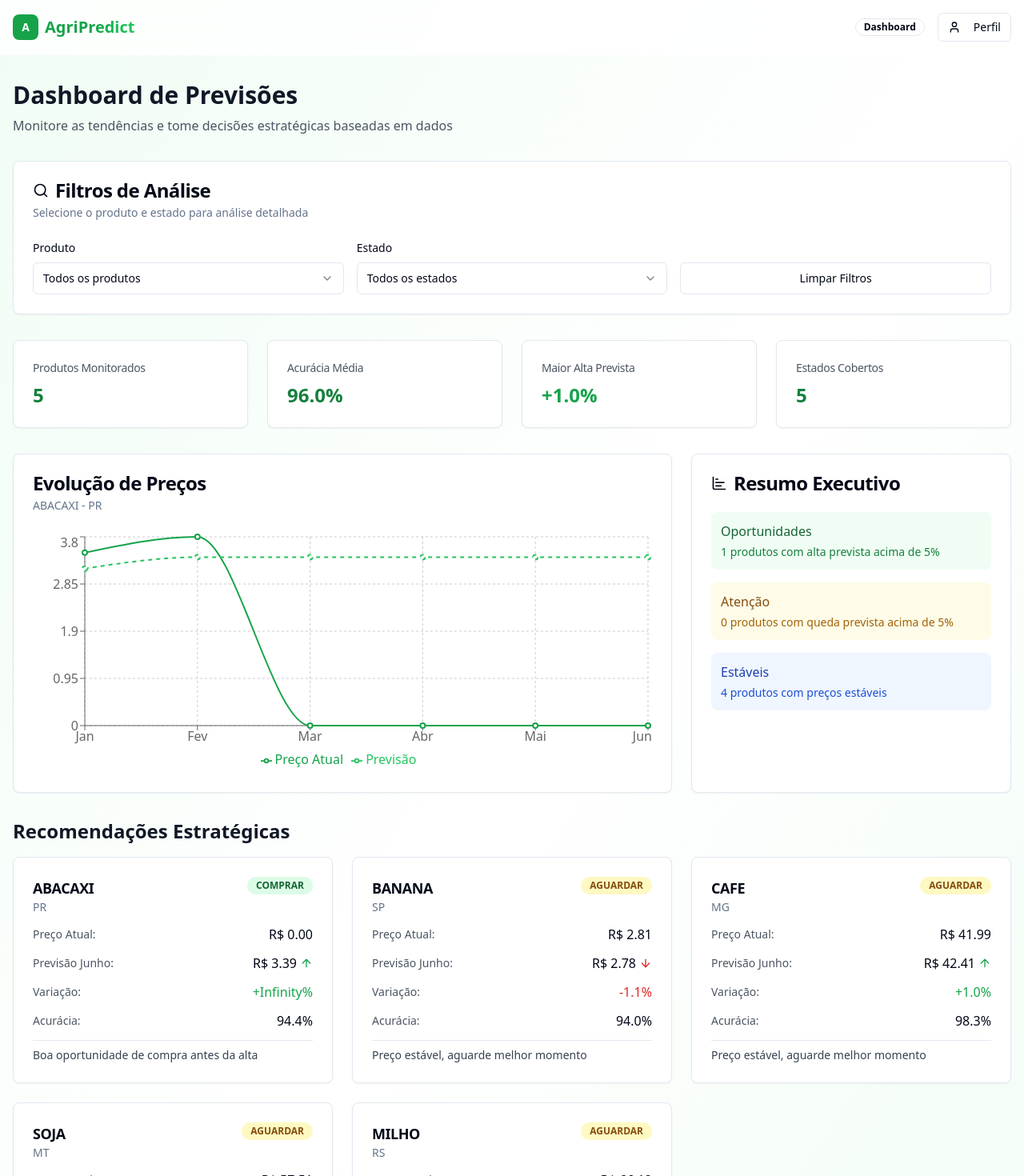
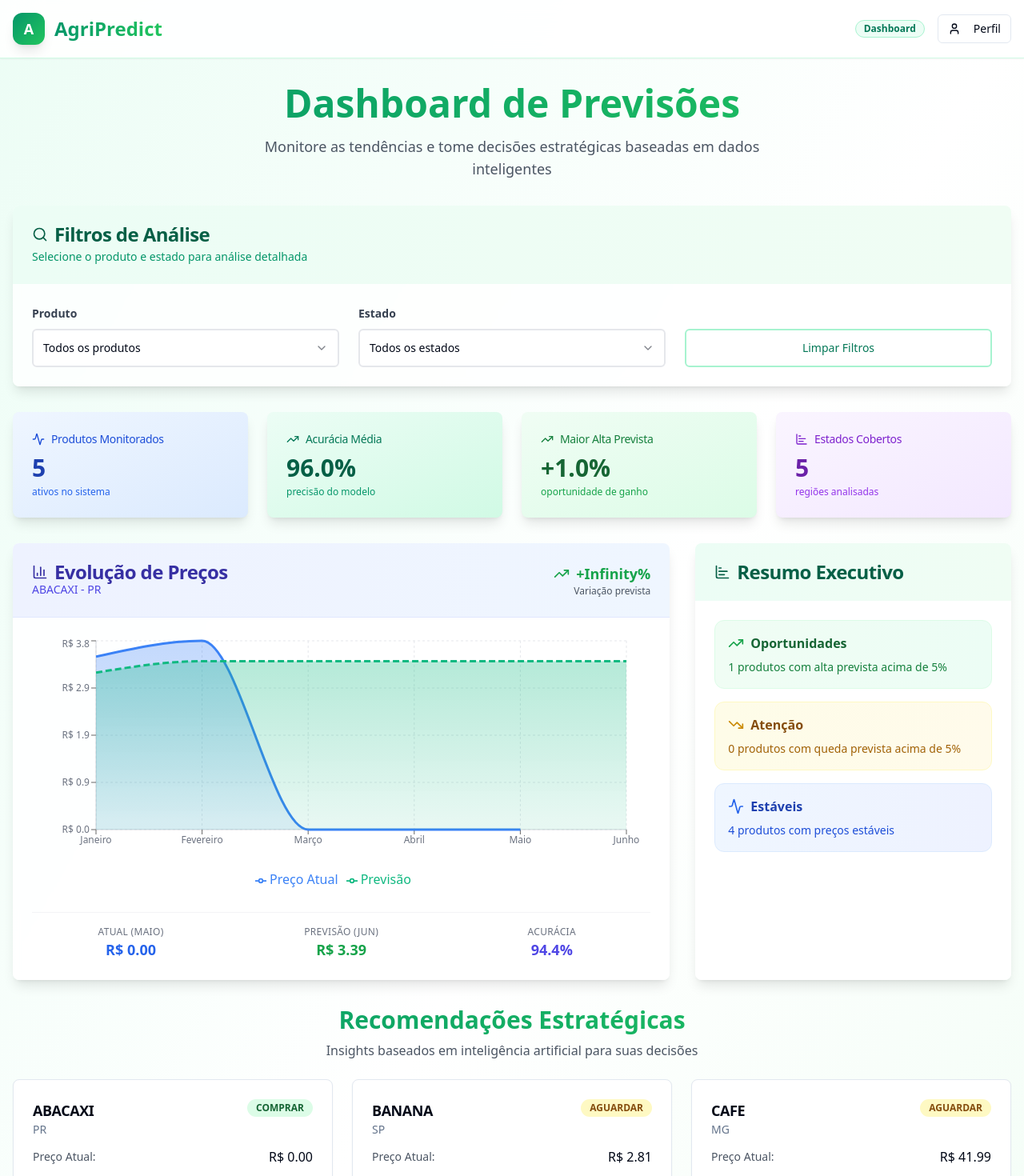
Before and after one commit to viniciiooss/Agro, a React (Vite) app: page /dashboard in a window 1280 px wide. Shown: the top 1470 px of the page at 80% size. Built offline with nearby package versions, Linux system fonts and the light colour scheme.

Commit message:
Refactor: Improve dashboard responsiveness and design
Make the dashboard responsive and improve its visual appearance.

```diff
--- a/src/components/Dashboard/PriceChart.tsx
+++ b/src/components/Dashboard/PriceChart.tsx
@@ -1,7 +1,8 @@
 
 import React from 'react';
-import { LineChart, Line, XAxis, YAxis, CartesianGrid, Tooltip, ResponsiveContainer, Legend } from 'recharts';
+import { LineChart, Line, XAxis, YAxis, CartesianGrid, Tooltip, ResponsiveContainer, Legend, Area, AreaChart } from 'recharts';
 import { Card, CardContent, CardDescription, CardHeader, CardTitle } from '@/components/ui/card';
+import { TrendingUp, BarChart3 } from 'lucide-react';
 
 interface PriceChartProps {
   data: any[];
@@ -11,47 +12,127 @@ interface PriceChartProps {
 
 const PriceChart: React.FC<PriceChartProps> = ({ data, title, product }) => {
   const chartData = [
-    { month: 'Jan', atual: data[0]?.preco_atual_jan || 0, previsao: data[0]?.previsao_jan || 0 },
-    { month: 'Fev', atual: data[0]?.preco_atual_fev || 0, previsao: data[0]?.previsao_fev || 0 },
-    { month: 'Mar', atual: data[0]?.preco_atual_mar || 0, previsao: data[0]?.previsao_mar || 0 },
-    { month: 'Abr', atual: data[0]?.preco_atual_abr || 0, previsao: data[0]?.previsao_abr || 0 },
-    { month: 'Mai', atual: data[0]?.preco_atual_mai || 0, previsao: data[0]?.previsao_mai || 0 },
-    { month: 'Jun', atual: 0, previsao: data[0]?.previsao_jun || 0 },
+    { month: 'Janeiro', atual: data[0]?.preco_atual_jan || 0, previsao: data[0]?.previsao_jan || 0 },
+    { month: 'Fevereiro', atual: data[0]?.preco_atual_fev || 0, previsao: data[0]?.previsao_fev || 0 },
+    { month: 'Março', atual: data[0]?.preco_atual_mar || 0, previsao: data[0]?.previsao_mar || 0 },
+    { month: 'Abril', atual: data[0]?.preco_atual_abr || 0, previsao: data[0]?.previsao_abr || 0 },
+    { month: 'Maio', atual: data[0]?.preco_atual_mai || 0, previsao: data[0]?.previsao_mai || 0 },
+    { month: 'Junho', atual: null, previsao: data[0]?.previsao_jun || 0 },
   ];
 
+  const CustomTooltip = ({ active, payload, label }: any) => {
+    if (active && payload && payload.length) {
       return (
-    <Card className="col-span-2">
-      <CardHeader>
-        <CardTitle>{title}</CardTitle>
-        <CardDescription>{product}</CardDescription>
+        <div className="bg-white p-4 border border-gray-200 rounded-lg shadow-lg">
+          <p className="font-semibold text-gray-800 mb-2">{label}</p>
+          {payload.map((entry: any, index: number) => (
+            <p key={index} className="text-sm" style={{ color: entry.color }}>
+              <span className="font-medium">{entry.name}:</span> R$ {entry.value?.toFixed(2)}
+            </p>
+          ))}
+        </div>
+      );
+    }
+    return null;
+  };
+
+  const currentPrice = data[0]?.preco_atual_mai || 0;
+  const predictedPrice = data[0]?.previsao_jun || 0;
+  const change = ((predictedPrice - currentPrice) / currentPrice) * 100;
+  const isPositive = change > 0;
+
+  return (
+    <Card className="shadow-lg border-0 bg-white/90 backdrop-blur-sm overflow-hidden">
+      <CardHeader className="bg-gradient-to-r from-indigo-50 to-blue-50 border-b border-indigo-100">
+        <div className="flex items-center justify-between">
+          <div>
+            <CardTitle className="flex items-center text-indigo-800">
+              <BarChart3 className="w-5 h-5 mr-2" />
+              {title}
+            </CardTitle>
+            <CardDescription className="text-indigo-600 font-medium">
+              {product}
+            </CardDescription>
+          </div>
+          <div className="text-right">
+            <div className="flex items-center space-x-2">
+              <TrendingUp className={`w-5 h-5 ${isPositive ? 'text-green-600' : 'text-red-600'}`} />
+              <span className={`text-lg font-bold ${isPositive ? 'text-green-600' : 'text-red-600'}`}>
+                {isPositive ? '+' : ''}{change.toFixed(1)}%
+              </span>
+            </div>
+            <p className="text-xs text-gray-600">Variação prevista</p>
+          </div>
+        </div>
       </CardHeader>
-      <CardContent>
-        <ResponsiveContainer width="100%" height={300}>
-          <LineChart data={chartData}>
-            <CartesianGrid strokeDasharray="3 3" />
-            <XAxis dataKey="month" />
-            <YAxis />
-            <Tooltip
-              formatter={(value, name) => [`R$ ${Number(value).toFixed(2)}`, name === 'atual' ? 'Preço Atual' : 'Previsão']}
+      <CardContent className="p-6">
+        <div className="h-80 w-full">
+          <ResponsiveContainer width="100%" height="100%">
+            <AreaChart data={chartData} margin={{ top: 5, right: 30, left: 20, bottom: 5 }}>
+              <defs>
+                <linearGradient id="colorAtual" x1="0" y1="0" x2="0" y2="1">
+                  <stop offset="5%" stopColor="#3B82F6" stopOpacity={0.3}/>
+                  <stop offset="95%" stopColor="#3B82F6" stopOpacity={0.1}/>
+                </linearGradient>
+                <linearGradient id="colorPrevisao" x1="0" y1="0" x2="0" y2="1">
+                  <stop offset="5%" stopColor="#10B981" stopOpacity={0.3}/>
+                  <stop offset="95%" stopColor="#10B981" stopOpacity={0.1}/>
+                </linearGradient>
+              </defs>
+              <CartesianGrid strokeDasharray="3 3" stroke="#E5E7EB" />
+              <XAxis
+                dataKey="month"
+                tick={{ fontSize: 12, fill: '#6B7280' }}
+                axisLine={{ stroke: '#D1D5DB' }}
               />
-            <Legend />
-            <Line
+              <YAxis
+                tick={{ fontSize: 12, fill: '#6B7280' }}
+                axisLine={{ stroke: '#D1D5DB' }}
+                tickFormatter={(value) => `R$ ${value.toFixed(1)}`}
+              />
+              <Tooltip content={<CustomTooltip />} />
+              <Legend
+                wrapperStyle={{ paddingTop: '20px' }}
+                iconType="line"
+              />
+              <Area
                 type="monotone"
                 dataKey="atual"
-              stroke="#16a34a"
-              strokeWidth={2}
+                stroke="#3B82F6"
+                fillOpacity={1}
+                fill="url(#colorAtual)"
+                strokeWidth={3}
                 name="Preço Atual"
+                connectNulls={false}
               />
-            <Line
+              <Area
                 type="monotone"
                 dataKey="previsao"
-              stroke="#22c55e"
-              strokeWidth={2}
-              strokeDasharray="5 5"
+                stroke="#10B981"
+                fillOpacity={1}
+                fill="url(#colorPrevisao)"
+                strokeWidth={3}
+                strokeDasharray="8 4"
                 name="Previsão"
               />
-          </LineChart>
+            </AreaChart>
           </ResponsiveContainer>
+        </div>
+
+        <div className="mt-6 grid grid-cols-3 gap-4 pt-4 border-t border-gray-100">
+          <div className="text-center">
+            <p className="text-xs text-gray-500 uppercase tracking-wide font-medium">Atual (Maio)</p>
+            <p className="text-lg font-bold text-blue-600">R$ {currentPrice.toFixed(2)}</p>
+          </div>
+          <div className="text-center">
+            <p className="text-xs text-gray-500 uppercase tracking-wide font-medium">Previsão (Jun)</p>
+            <p className="text-lg font-bold text-green-600">R$ {predictedPrice.toFixed(2)}</p>
+          </div>
+          <div className="text-center">
+            <p className="text-xs text-gray-500 uppercase tracking-wide font-medium">Acurácia</p>
+            <p className="text-lg font-bold text-indigo-600">{data[0]?.acuracia_modelo_perc.toFixed(1)}%</p>
+          </div>
+        </div>
       </CardContent>
     </Card>
   );
--- a/src/pages/Dashboard.tsx
+++ b/src/pages/Dashboard.tsx
@@ -4,7 +4,7 @@ import { Card, CardContent, CardDescription, CardHeader, CardTitle } from '@/com
 import { Button } from '@/components/ui/button';
 import { Select, SelectContent, SelectItem, SelectTrigger, SelectValue } from '@/components/ui/select';
 import { Badge } from '@/components/ui/badge';
-import { ArrowDown, ChartBar, Search, User } from 'lucide-react';
+import { ArrowDown, ChartBar, Search, User, TrendingUp, TrendingDown, Activity } from 'lucide-react';
 import { Link } from 'react-router-dom';
 import PriceChart from '@/components/Dashboard/PriceChart';
 import RecommendationCard from '@/components/Dashboard/RecommendationCard';
@@ -29,20 +29,24 @@ const Dashboard = () => {
   const displayData = filteredData.length > 0 ? filteredData : agriculturalData.slice(0, 5);
 
   return (
-    <div className="min-h-screen bg-gradient-to-br from-agro-50 via-white to-green-50">
+    <div className="min-h-screen bg-gradient-to-br from-emerald-50 via-white to-green-50">
       {/* Header */}
-      <header className="bg-white/80 backdrop-blur-md border-b border-white/20 sticky top-0 z-50">
+      <header className="bg-white/90 backdrop-blur-xl border-b border-emerald-100 sticky top-0 z-50 shadow-sm">
         <div className="container mx-auto px-4 py-4 flex justify-between items-center">
-          <Link to="/" className="flex items-center space-x-2">
-            <div className="w-8 h-8 bg-gradient-to-r from-agro-600 to-primary rounded-lg flex items-center justify-center">
-              <span className="text-white font-bold text-sm">A</span>
+          <Link to="/" className="flex items-center space-x-3">
+            <div className="w-10 h-10 bg-gradient-to-br from-emerald-600 to-green-500 rounded-xl flex items-center justify-center shadow-lg">
+              <span className="text-white font-bold text-lg">A</span>
             </div>
-            <span className="text-xl font-bold text-gradient">AgriPredict</span>
+            <span className="text-2xl font-bold bg-gradient-to-r from-emerald-600 to-green-500 bg-clip-text text-transparent">
+              AgriPredict
+            </span>
           </Link>
           <div className="flex items-center space-x-4">
-            <Badge variant="outline">Dashboard</Badge>
+            <Badge variant="outline" className="bg-emerald-50 text-emerald-700 border-emerald-200">
+              Dashboard
+            </Badge>
             <Link to="/login">
-              <Button variant="outline" size="sm">
+              <Button variant="outline" size="sm" className="hover:bg-emerald-50">
                 <User className="w-4 h-4 mr-2" />
                 Perfil
               </Button>
@@ -51,56 +55,56 @@ const Dashboard = () => {
         </div>
       </header>
 
-      <div className="container mx-auto px-4 py-8">
+      <div className="container mx-auto px-4 py-8 space-y-8">
         {/* Welcome Section */}
-        <div className="mb-8">
-          <h1 className="text-3xl font-bold text-gray-900 mb-2">
+        <div className="text-center space-y-4">
+          <h1 className="text-4xl md:text-5xl font-bold bg-gradient-to-r from-emerald-600 to-green-500 bg-clip-text text-transparent">
             Dashboard de Previsões
           </h1>
-          <p className="text-gray-600">
-            Monitore as tendências e tome decisões estratégicas baseadas em dados
+          <p className="text-gray-600 text-lg max-w-2xl mx-auto">
+            Monitore as tendências e tome decisões estratégicas baseadas em dados inteligentes
           </p>
         </div>
 
         {/* Filters */}
-        <Card className="mb-8">
-          <CardHeader>
-            <CardTitle className="flex items-center">
+        <Card className="shadow-lg border-0 bg-white/80 backdrop-blur-sm">
+          <CardHeader className="bg-gradient-to-r from-emerald-50 to-green-50 rounded-t-lg">
+            <CardTitle className="flex items-center text-emerald-800">
               <Search className="w-5 h-5 mr-2" />
               Filtros de Análise
             </CardTitle>
-            <CardDescription>
+            <CardDescription className="text-emerald-600">
               Selecione o produto e estado para análise detalhada
             </CardDescription>
           </CardHeader>
-          <CardContent>
-            <div className="grid md:grid-cols-3 gap-4">
-              <div>
-                <label className="text-sm font-medium mb-2 block">Produto</label>
+          <CardContent className="p-6">
+            <div className="grid grid-cols-1 md:grid-cols-2 lg:grid-cols-3 gap-6">
+              <div className="space-y-2">
+                <label className="text-sm font-semibold text-gray-700">Produto</label>
                 <Select value={selectedProduct} onValueChange={setSelectedProduct}>
-                  <SelectTrigger>
+                  <SelectTrigger className="h-12 border-2 border-gray-200 hover:border-emerald-300 transition-colors">
                     <SelectValue placeholder="Todos os produtos" />
                   </SelectTrigger>
-                  <SelectContent className="bg-white z-50">
-                    <SelectItem value="all">Todos os produtos</SelectItem>
+                  <SelectContent className="bg-white shadow-xl border-0">
+                    <SelectItem value="all" className="font-medium">Todos os produtos</SelectItem>
                     {products.map(product => (
-                      <SelectItem key={product} value={product}>
+                      <SelectItem key={product} value={product} className="hover:bg-emerald-50">
                         {product}
                       </SelectItem>
                     ))}
                   </SelectContent>
                 </Select>
               </div>
-              <div>
-                <label className="text-sm font-medium mb-2 block">Estado</label>
+              <div className="space-y-2">
+                <label className="text-sm font-semibold text-gray-700">Estado</label>
                 <Select value={selectedState} onValueChange={setSelectedState}>
-                  <SelectTrigger>
+                  <SelectTrigger className="h-12 border-2 border-gray-200 hover:border-emerald-300 transition-colors">
                     <SelectValue placeholder="Todos os estados" />
                   </SelectTrigger>
-                  <SelectContent className="bg-white z-50">
-                    <SelectItem value="all">Todos os estados</SelectItem>
+                  <SelectContent className="bg-white shadow-xl border-0">
+                    <SelectItem value="all" className="font-medium">Todos os estados</SelectItem>
                     {states.map(state => (
-                      <SelectItem key={state} value={state}>
+                      <SelectItem key={state} value={state} className="hover:bg-emerald-50">
                         {state}
                       </SelectItem>
                     ))}
@@ -114,7 +118,7 @@ const Dashboard = () => {
                     setSelectedState('all');
                   }}
                   variant="outline"
-                  className="w-full"
+                  className="w-full h-12 border-2 border-emerald-200 text-emerald-700 hover:bg-emerald-50 hover:border-emerald-300 transition-all duration-200"
                 >
                   Limpar Filtros
                 </Button>
@@ -124,66 +128,75 @@ const Dashboard = () => {
         </Card>
 
         {/* Stats Cards */}
-        <div className="grid md:grid-cols-4 gap-6 mb-8">
-          <Card>
+        <div className="grid grid-cols-1 sm:grid-cols-2 lg:grid-cols-4 gap-6">
+          <Card className="bg-gradient-to-br from-blue-50 to-blue-100 border-0 shadow-lg hover:shadow-xl transition-all duration-300">
             <CardHeader className="pb-2">
-              <CardTitle className="text-sm font-medium text-gray-600">
+              <CardTitle className="text-sm font-medium text-blue-700 flex items-center">
+                <Activity className="w-4 h-4 mr-2" />
                 Produtos Monitorados
               </CardTitle>
             </CardHeader>
             <CardContent>
-              <div className="text-2xl font-bold text-agro-700">
+              <div className="text-3xl font-bold text-blue-800">
                 {displayData.length}
               </div>
+              <p className="text-xs text-blue-600 mt-1">ativos no sistema</p>
             </CardContent>
           </Card>
 
-          <Card>
+          <Card className="bg-gradient-to-br from-emerald-50 to-emerald-100 border-0 shadow-lg hover:shadow-xl transition-all duration-300">
             <CardHeader className="pb-2">
-              <CardTitle className="text-sm font-medium text-gray-600">
+              <CardTitle className="text-sm font-medium text-emerald-700 flex items-center">
+                <TrendingUp className="w-4 h-4 mr-2" />
                 Acurácia Média
               </CardTitle>
             </CardHeader>
             <CardContent>
-              <div className="text-2xl font-bold text-agro-700">
+              <div className="text-3xl font-bold text-emerald-800">
                 {(displayData.reduce((acc, item) => acc + item.acuracia_modelo_perc, 0) / displayData.length).toFixed(1)}%
               </div>
+              <p className="text-xs text-emerald-600 mt-1">precisão do modelo</p>
             </CardContent>
           </Card>
 
-          <Card>
+          <Card className="bg-gradient-to-br from-green-50 to-green-100 border-0 shadow-lg hover:shadow-xl transition-all duration-300">
             <CardHeader className="pb-2">
-              <CardTitle className="text-sm font-medium text-gray-600">
+              <CardTitle className="text-sm font-medium text-green-700 flex items-center">
+                <TrendingUp className="w-4 h-4 mr-2" />
                 Maior Alta Prevista
               </CardTitle>
             </CardHeader>
             <CardContent>
-              <div className="text-2xl font-bold text-green-600">
+              <div className="text-3xl font-bold text-green-800">
                 +{Math.max(...displayData.map(item => {
                   const current = item.preco_atual_mai || 0;
                   const predicted = item.previsao_jun || 0;
                   return current > 0 ? ((predicted - current) / current) * 100 : 0;
                 })).toFixed(1)}%
               </div>
+              <p className="text-xs text-green-600 mt-1">oportunidade de ganho</p>
             </CardContent>
           </Card>
 
-          <Card>
+          <Card className="bg-gradient-to-br from-purple-50 to-purple-100 border-0 shadow-lg hover:shadow-xl transition-all duration-300">
             <CardHeader className="pb-2">
-              <CardTitle className="text-sm font-medium text-gray-600">
+              <CardTitle className="text-sm font-medium text-purple-700 flex items-center">
+                <ChartBar className="w-4 h-4 mr-2" />
                 Estados Cobertos
               </CardTitle>
             </CardHeader>
             <CardContent>
-              <div className="text-2xl font-bold text-agro-700">
+              <div className="text-3xl font-bold text-purple-800">
                 {selectedState === 'all' ? states.length : 1}
               </div>
+              <p className="text-xs text-purple-600 mt-1">regiões analisadas</p>
             </CardContent>
           </Card>
         </div>
 
-        {/* Chart Section */}
-        <div className="grid lg:grid-cols-3 gap-6 mb-8">
+        {/* Chart and Summary Section */}
+        <div className="grid grid-cols-1 lg:grid-cols-3 gap-8">
+          <div className="lg:col-span-2">
             {displayData.slice(0, 1).map((item, index) => (
               <PriceChart
                 key={index}
@@ -192,18 +205,22 @@ const Dashboard = () => {
                 product={`${item.produto} - ${item.uf}`}
               />
             ))}
+          </div>
 
-          <Card>
-            <CardHeader>
-              <CardTitle className="flex items-center">
+          <Card className="shadow-lg border-0 bg-white/90 backdrop-blur-sm">
+            <CardHeader className="bg-gradient-to-r from-emerald-50 to-green-50 rounded-t-lg">
+              <CardTitle className="flex items-center text-emerald-800">
                 <ChartBar className="w-5 h-5 mr-2" />
                 Resumo Executivo
               </CardTitle>
             </CardHeader>
-            <CardContent>
+            <CardContent className="p-6">
               <div className="space-y-4">
-                <div className="p-3 bg-green-50 rounded-lg">
-                  <h4 className="font-medium text-green-800 mb-1">Oportunidades</h4>
+                <div className="p-4 bg-gradient-to-r from-green-50 to-emerald-50 rounded-xl border border-green-100">
+                  <div className="flex items-center mb-2">
+                    <TrendingUp className="w-5 h-5 text-green-600 mr-2" />
+                    <h4 className="font-semibold text-green-800">Oportunidades</h4>
+                  </div>
                   <p className="text-sm text-green-700">
                     {displayData.filter(item => {
                       const current = item.preco_atual_mai || 0;
@@ -213,8 +230,11 @@ const Dashboard = () => {
                   </p>
                 </div>
 
-                <div className="p-3 bg-yellow-50 rounded-lg">
-                  <h4 className="font-medium text-yellow-800 mb-1">Atenção</h4>
+                <div className="p-4 bg-gradient-to-r from-yellow-50 to-amber-50 rounded-xl border border-yellow-100">
+                  <div className="flex items-center mb-2">
+                    <TrendingDown className="w-5 h-5 text-yellow-600 mr-2" />
+                    <h4 className="font-semibold text-yellow-800">Atenção</h4>
+                  </div>
                   <p className="text-sm text-yellow-700">
                     {displayData.filter(item => {
                       const current = item.preco_atual_mai || 0;
@@ -224,8 +244,11 @@ const Dashboard = () => {
                   </p>
                 </div>
 
-                <div className="p-3 bg-blue-50 rounded-lg">
-                  <h4 className="font-medium text-blue-800 mb-1">Estáveis</h4>
+                <div className="p-4 bg-gradient-to-r from-blue-50 to-indigo-50 rounded-xl border border-blue-100">
+                  <div className="flex items-center mb-2">
+                    <Activity className="w-5 h-5 text-blue-600 mr-2" />
+                    <h4 className="font-semibold text-blue-800">Estáveis</h4>
+                  </div>
                   <p className="text-sm text-blue-700">
                     {displayData.filter(item => {
                       const current = item.preco_atual_mai || 0;
@@ -241,11 +264,14 @@ const Dashboard = () => {
         </div>
 
         {/* Recommendations */}
-        <div className="mb-8">
-          <h2 className="text-2xl font-bold text-gray-900 mb-4">
+        <div className="space-y-6">
+          <div className="text-center">
+            <h2 className="text-3xl font-bold bg-gradient-to-r from-emerald-600 to-green-500 bg-clip-text text-transparent mb-2">
               Recomendações Estratégicas
             </h2>
-          <div className="grid md:grid-cols-2 lg:grid-cols-3 gap-6">
+            <p className="text-gray-600">Insights baseados em inteligência artificial para suas decisões</p>
+          </div>
+          <div className="grid grid-cols-1 md:grid-cols-2 xl:grid-cols-3 gap-6">
             {displayData.slice(0, 6).map((item, index) => (
               <RecommendationCard
                 key={index}
@@ -259,27 +285,27 @@ const Dashboard = () => {
           </div>
         </div>
 
-        {/* Data Upload Section - Onde você pode adicionar o resto do CSV */}
-        <Card className="border-dashed border-2 border-agro-200">
+        {/* Data Upload Section */}
+        <Card className="border-2 border-dashed border-emerald-200 bg-gradient-to-r from-emerald-50/50 to-green-50/50 shadow-lg">
           <CardHeader className="text-center">
-            <CardTitle className="text-agro-700">
+            <CardTitle className="text-emerald-700 flex items-center justify-center">
               <ArrowDown className="w-8 h-8 mx-auto mb-2" />
               Adicionar Mais Dados
             </CardTitle>
-            <CardDescription>
+            <CardDescription className="text-emerald-600">
               Para adicionar o resto dos dados do CSV, edite o arquivo:
-              <code className="bg-gray-100 px-2 py-1 rounded text-sm ml-1">
+              <code className="bg-emerald-100 px-2 py-1 rounded text-sm ml-1 text-emerald-800">
                 src/data/sampleData.ts
               </code>
             </CardDescription>
           </CardHeader>
           <CardContent className="text-center">
-            <p className="text-sm text-gray-600 mb-4">
+            <p className="text-sm text-emerald-700 mb-4">
               O arquivo atual contém apenas uma amostra dos dados.
-              Você pode expandir o array <code>agriculturalData</code>
+              Você pode expandir o array <code className="bg-emerald-100 px-1 rounded">agriculturalData</code>
               com o resto das informações do seu CSV.
             </p>
-            <Badge variant="outline" className="bg-agro-50">
+            <Badge variant="outline" className="bg-emerald-100 text-emerald-700 border-emerald-200">
               Localização: src/data/sampleData.ts
             </Badge>
           </CardContent>
```
Lines whose indentation alone changed are shown as unchanged.
